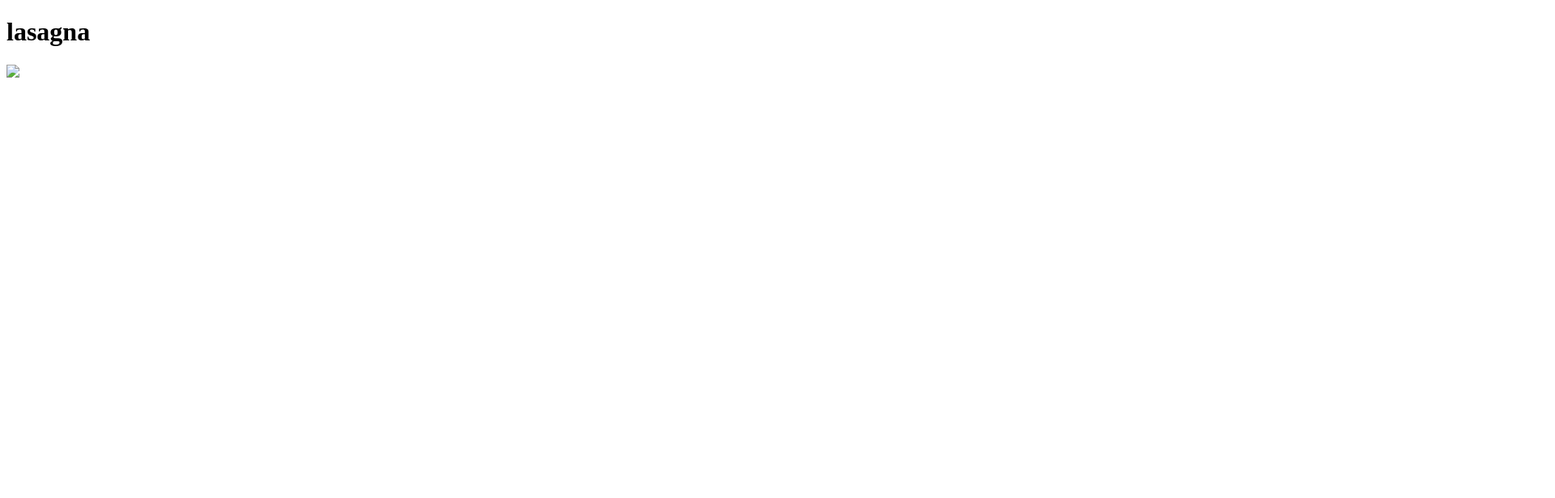
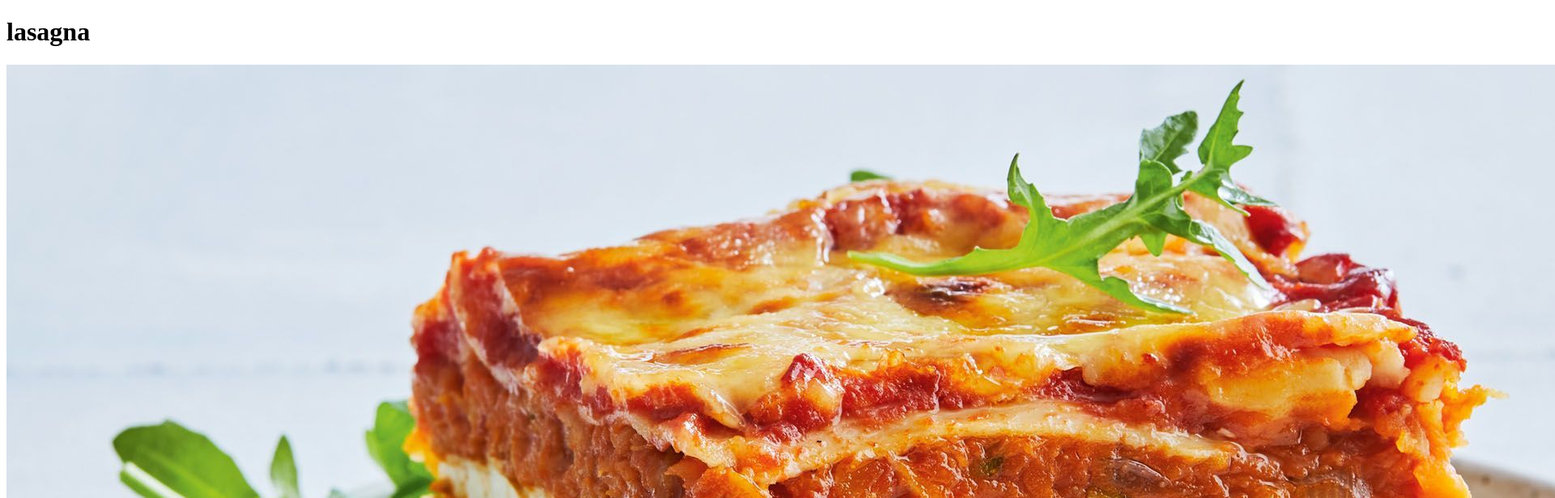
Before and after one commit to JJHIM/odin-recipes, a plain HTML site: page Recipes/lasagna.html in a window 1280 px wide. Shown: the top 616 px of the page at 81% size, 1920 px wide, since content can reach past the window. Drawn offline with Linux system fonts and the light colour scheme.

Commit message:
Lasagna image

```diff
--- a/Recipes/lasagna.html
+++ b/Recipes/lasagna.html
@@ -8,6 +8,6 @@
 </head>
 <body>
     <h1>lasagna</h1>
-    <img src="../Recipes/images/lasagna.jpg""alt="">
+    <img src="../images/lasagna.jpg"alt="">
 </body>
 </html>
```
Also changed, not shown: index.html (+1 -3 lines).
